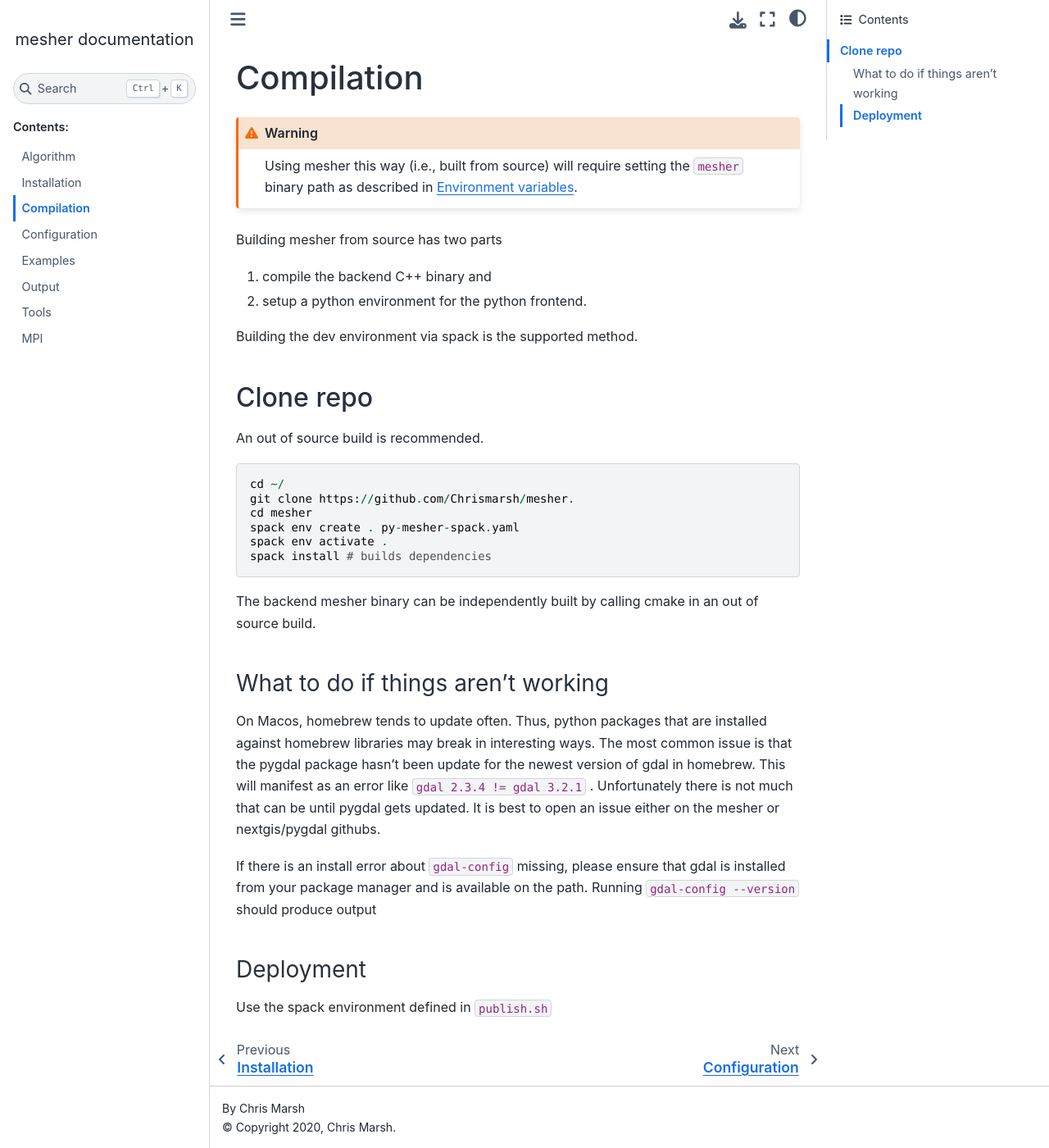
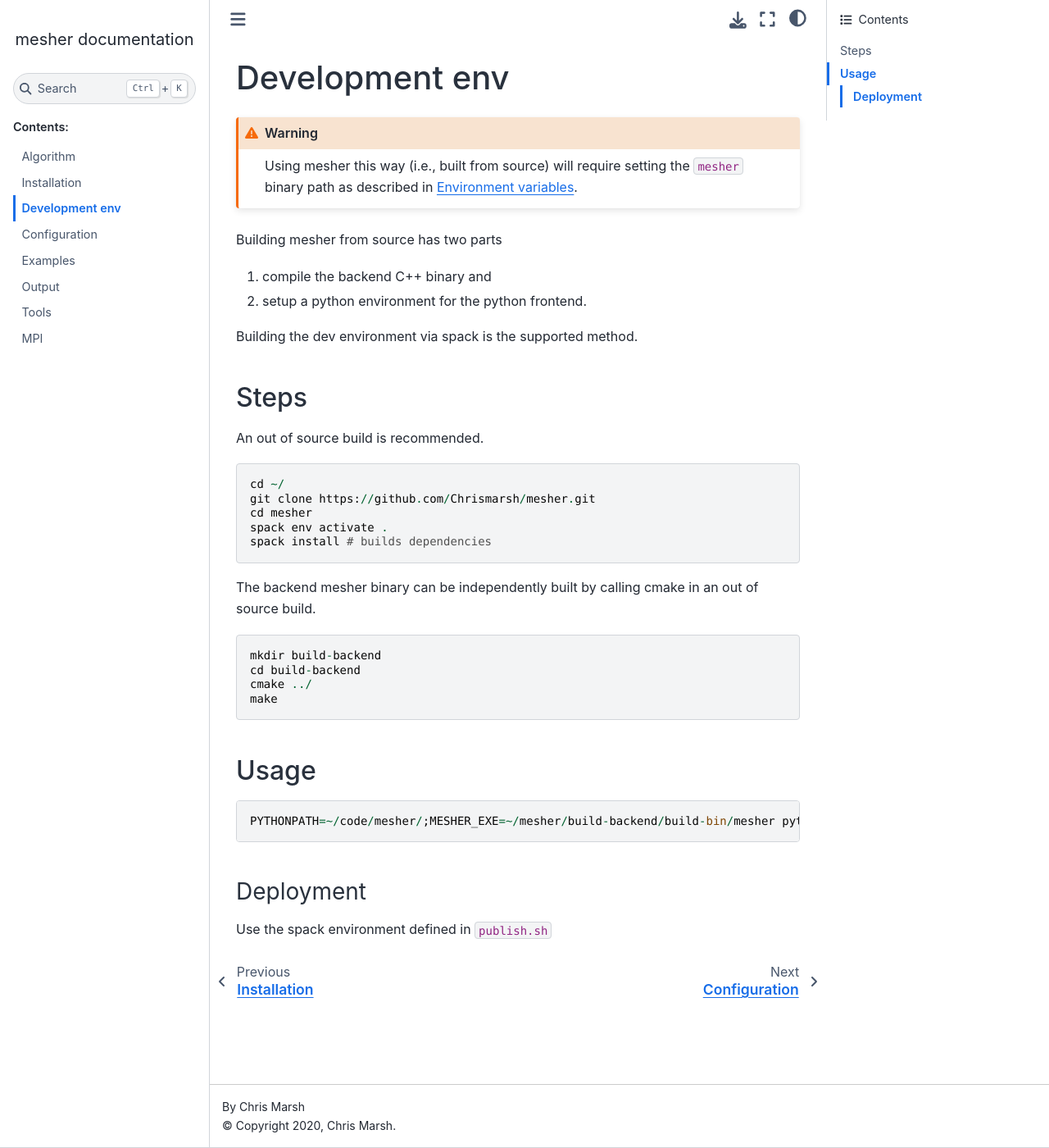
Before and after one commit to Chrismarsh/mesher, a Sphinx documentation site: the page built from docs/source/build.rst, in a window 1280 px wide and 1400 px high. Shown: the whole window at 82% size. Built offline with Sphinx 7.4.7 and the Sphinx Book theme 1.1.4, drawn with Linux system fonts in a browser that asks for light colours.

Commit message:
doc updates

```diff
--- a/docs/source/build.rst
+++ b/docs/source/build.rst
@@ -1,5 +1,5 @@
-Compilation
--------------
+Development env
+-------------------
 
 .. warning::
    Using mesher this way (i.e., built from source) will require setting the ``mesher`` binary path as described in :ref:`Configuration:Environment Variables`.
@@ -12,7 +12,7 @@
 
 Building the dev environment via spack is the supported method.
 
-Clone repo
+Steps
 ***********
 
 An out of source build is recommended.
@@ -20,25 +20,28 @@
 ::
 
     cd ~/
-    git clone https://github.com/Chrismarsh/mesher.
+    git clone https://github.com/Chrismarsh/mesher.git
     cd mesher
-    spack env create . py-mesher-spack.yaml
     spack env activate .
     spack install # builds dependencies
 
 
 The backend mesher binary can be independently built by calling cmake in an out of source build.
 
+::
 
-What to do if things aren't working
-=====================================
+    mkdir build-backend
+    cd build-backend
+    cmake ../
+    make
 
-On Macos, homebrew tends to update often. Thus, python packages that are installed against homebrew libraries may break in interesting ways.
-The most common issue is that the pygdal package hasn't been update for the newest version of gdal in homebrew. This will manifest as an error like
-``gdal 2.3.4 != gdal 3.2.1`` . Unfortunately there is not much that can be until pygdal gets updated. It is best to open an issue either on the mesher or nextgis/pygdal githubs.
+Usage
+*******
 
-If there is an install error about ``gdal-config`` missing, please ensure that gdal is installed from your package manager and is available on the path. Running
-``gdal-config --version`` should produce output
+::
+
+ PYTHONPATH=~/code/mesher/;MESHER_EXE=~/mesher/build-backend/build-bin/mesher python -m src.mesher.mesher_cli granger_veg.py
+
 
 
 Deployment
```
Also changed, not shown: docs/source/installation.rst (+11 -31 lines).
